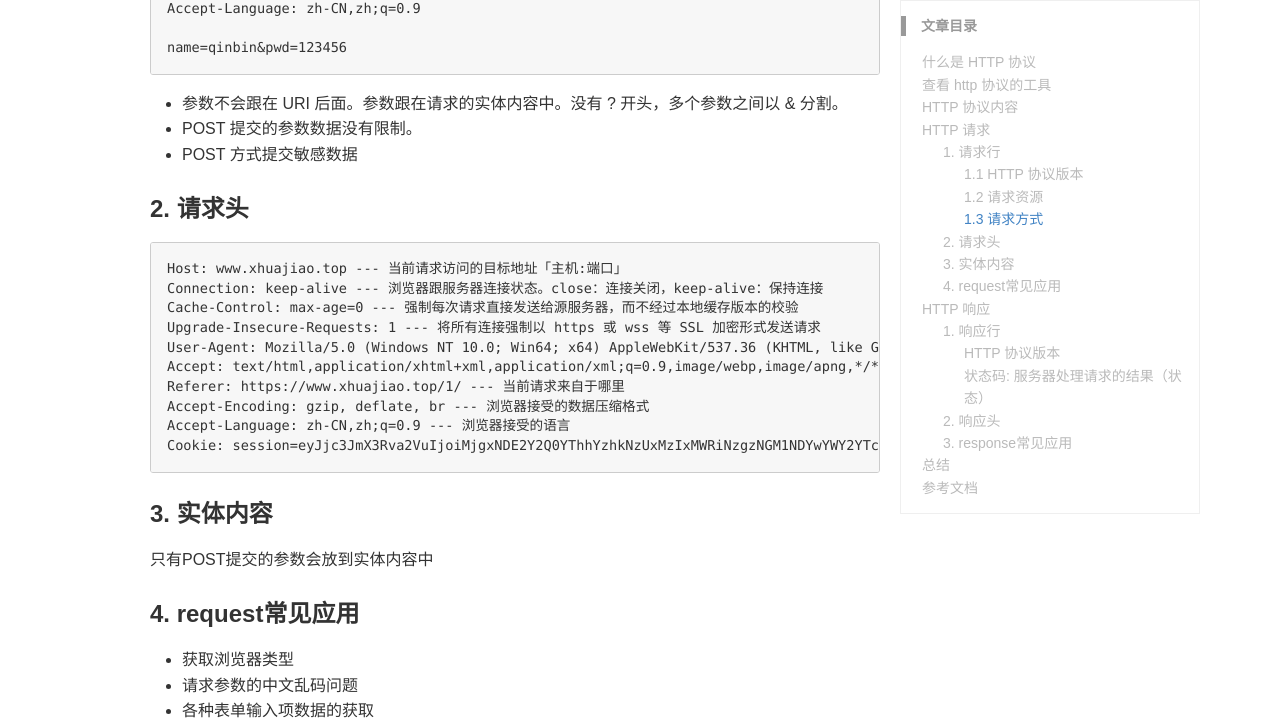
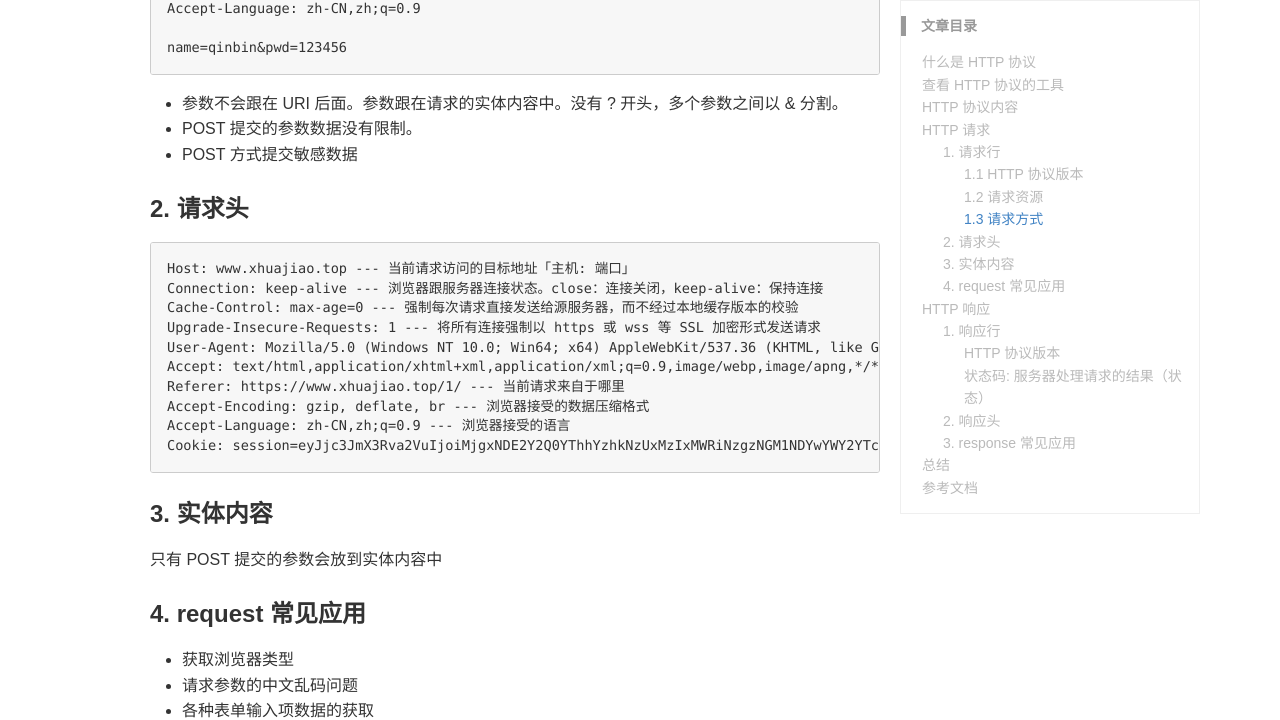
Before and after one commit to PininQ/PininQ.github.io, a Jekyll site: the page built from _posts/Http/2018-07-22-http-protocol-understand.md, in a window 1280 px wide and 1400 px high, scrolled down 3900 px. Shown: the top 720 px of the window. Built offline with Jekyll 4.4.1, drawn with Linux system fonts in a browser that asks for light colours; comment, search, counter and statistics services are not loaded; some of the changed text lies outside the part shown.

````diff
--- a/_posts/Http/2018-07-22-http-protocol-understand.md
+++ b/_posts/Http/2018-07-22-http-protocol-understand.md
@@ -6,9 +6,9 @@ description: 记录刚进入贺院的事情，以及后来的事情
 keywords: HTTP, Web, request， response
 ---
 
-HTTP是hypertext transfer protocol（超文本传输协议）的简写，它是TCP/IP协议的一个应用层协议，用于定义 Web 浏览器与 Web 服务器之间交换数据的过程。
+HTTP 是 hypertext transfer protocol（超文本传输协议）的简写，它是 TCP/IP 协议的一个应用层协议，用于定义 Web 浏览器与 Web 服务器之间交换数据的过程。
 
-HTTP 协议是学习 Web 开发的基石，不深入了解 HTTP 协议，就不能说掌握了WEB开发，更无法管理和维护一些复杂的 Web 站点。
+HTTP 协议是学习 Web 开发的基石，不深入了解 HTTP 协议，就不能说掌握了 WEB 开发，更无法管理和维护一些复杂的 Web 站点。
 
 HTTP 协议的版本：HTTP/1.0、HTTP/1.1
 
@@ -17,7 +17,7 @@ HTTP 协议的版本：HTTP/1.0、HTTP/1.1
 
 超文本传输协议（HTTP）的设计目的是保证客户机与服务器之间的通信。
 
-HTTP 的工作方式是客户机与服务器之间的请求-应答协议。
+HTTP 的工作方式是客户机与服务器之间的请求 - 应答协议。
 
 Web 浏览器可能是客户端，而计算机上的网络应用程序也可能作为服务器端。
 
@@ -25,11 +25,11 @@ Web 浏览器可能是客户端，而计算机上的网络应用程序也可能
 
 客户端连上 Web 服务器之后，若想获得 Web 服务器中的某个 Web 资源，需遵守一定的通讯格式，HTTP 协议用于定义客户端与 Web 服务器通讯的格式。简单来讲，HTTP 协议是对浏览器客户端和服务器端之间数据传输的格式规范。
 
-## 查看 http 协议的工具
+## 查看 HTTP 协议的工具
 
 1. 使用火狐的 firebug 插件「右键 → firebug → 网络」
 1. 使用谷歌的「审查元素」
-1. 使用系统自带的telnet工具「远程访问工具」
+1. 使用系统自带的 telnet 工具「远程访问工具」
     - telnet localhost 8000 → 访问 Nginx 服务器
     - ctrl+] → 回车 → 可以看到回显
     - 输入请求内容
@@ -86,7 +86,7 @@ GET /video/21/1/ HTTP/1.1
 - HTTP1.0：当前浏览器客户端与服务器端建立连接之后，只能发送一次请求，一次请求之后连接关闭。
 - HTTP1.1：当前浏览器客户端与服务器端建立连接之后，可以在一次连接中发送多次请求。（基本都使用 1.1）
 
-注：通俗来讲，区别只有一个：当客户端与web服务器建立连接后（底层是流的操作），如果采用HTTP1.0协议，流会立即断开；HTTP1.1协议，流会保存一段时间，下次重新连接时，还继续使用这个流。
+注：通俗来讲，区别只有一个：当客户端与 Web 服务器建立连接后（底层是流的操作），如果采用 HTTP1.0 协议，流会立即断开；HTTP1.1 协议，流会保存一段时间，下次重新连接时，还继续使用这个流。
 
 问题：一个 Web 页面中，使用 img 标签引用了三幅图片，当客户端访问服务器中的这个 Web 页面时，客户端总共会访问几次服务器，即向服务器发送了几次 HTTP 请求。
 
@@ -160,7 +160,7 @@ name=qinbin&pwd=123456
 
 ### 2. 请求头
 ```
-Host: www.xhuajiao.top --- 当前请求访问的目标地址「主机:端口」
+Host: www.xhuajiao.top --- 当前请求访问的目标地址「主机: 端口」
 Connection: keep-alive --- 浏览器跟服务器连接状态。close：连接关闭，keep-alive：保持连接
 Cache-Control: max-age=0 --- 强制每次请求直接发送给源服务器，而不经过本地缓存版本的校验
 Upgrade-Insecure-Requests: 1 --- 将所有连接强制以 https 或 wss 等 SSL 加密形式发送请求
@@ -173,9 +173,9 @@ Cookie: session=eyJjc3JmX3Rva2VuIjoiMjgxNDE2Y2Q0YThhYzhkNzUxMzIxMWRiNzgzNGM1NDYw
 ```
 ### 3. 实体内容
 
-只有POST提交的参数会放到实体内容中
+只有 POST 提交的参数会放到实体内容中
 
-### 4. request常见应用
+### 4. request 常见应用
 
 - 获取浏览器类型
 - 请求参数的中文乱码问题
@@ -207,11 +207,11 @@ Server: nginx/1.12.0 --- 表示服务器的类型
 Date: Mon, 30 Jul 2018 09:36:16 GMT --- 响应发出的时间
 Content-Type: text/html; charset=utf-8 --- 表示服务器发送给浏览器的数据类型及内容编码
 Content-Length: 219 --- 表示服务器发送给浏览器的数据长度
-Connection: keep-alive --- 表示服务器和浏览器的连接状态。close：关闭连接 keep-alive:保存连接
-Location: https://www.xhuajiao.top/user/ --- 表示重定向的地址，该头和302的状态码一起使用。
-Set-Cookie: session=.eJwtyzEOgCAMQNG7dHagUgo6OnsEEoMFEmOiCchkvLsObn94_wapJS_XuacDRugdErJECi6Ii9ag7hHjap0mMcQqZA6WGTpoNZXv8M2SYt9YZe0bJTV8bZJM82-WLcKI-nkBchAeww.DkBtkA.Ji-8izBd95tfTHVEFiJhVKCDh-4; HttpOnly; Path=/ --- 表示服务器发送给浏览器的cookie信息（会话管理用到）
+Connection: keep-alive --- 表示服务器和浏览器的连接状态。close：关闭连接 keep-alive: 保存连接
+Location: https://www.xhuajiao.top/user/ --- 表示重定向的地址，该头和 302 的状态码一起使用。
+Set-Cookie: session=.eJwtyzEOgCAMQNG7dHagUgo6OnsEEoMFEmOiCchkvLsObn94_wapJS_XuacDRugdErJECi6Ii9ag7hHjap0mMcQqZA6WGTpoNZXv8M2SYt9YZe0bJTV8bZJM82-WLcKI-nkBchAeww.DkBtkA.Ji-8izBd95tfTHVEFiJhVKCDh-4; HttpOnly; Path=/ --- 表示服务器发送给浏览器的 cookie 信息（会话管理用到）
 ```
-### 3. response常见应用
+### 3. response 常见应用
 
 - 文件下载功能
 - 302+location 实现重定向
@@ -250,4 +250,4 @@ HTTP 协议：浏览器和服务器之间数据传输的格式规范
 
 [HTTP 方法：GET 对比 POST](http://www.w3school.com.cn/tags/html_ref_httpmethods.asp)
 
-[JavaWeb学习----http协议](https://www.cnblogs.com/smyhvae/p/4126689.html)
+[JavaWeb 学习 ----http 协议](https://www.cnblogs.com/smyhvae/p/4126689.html)
````
